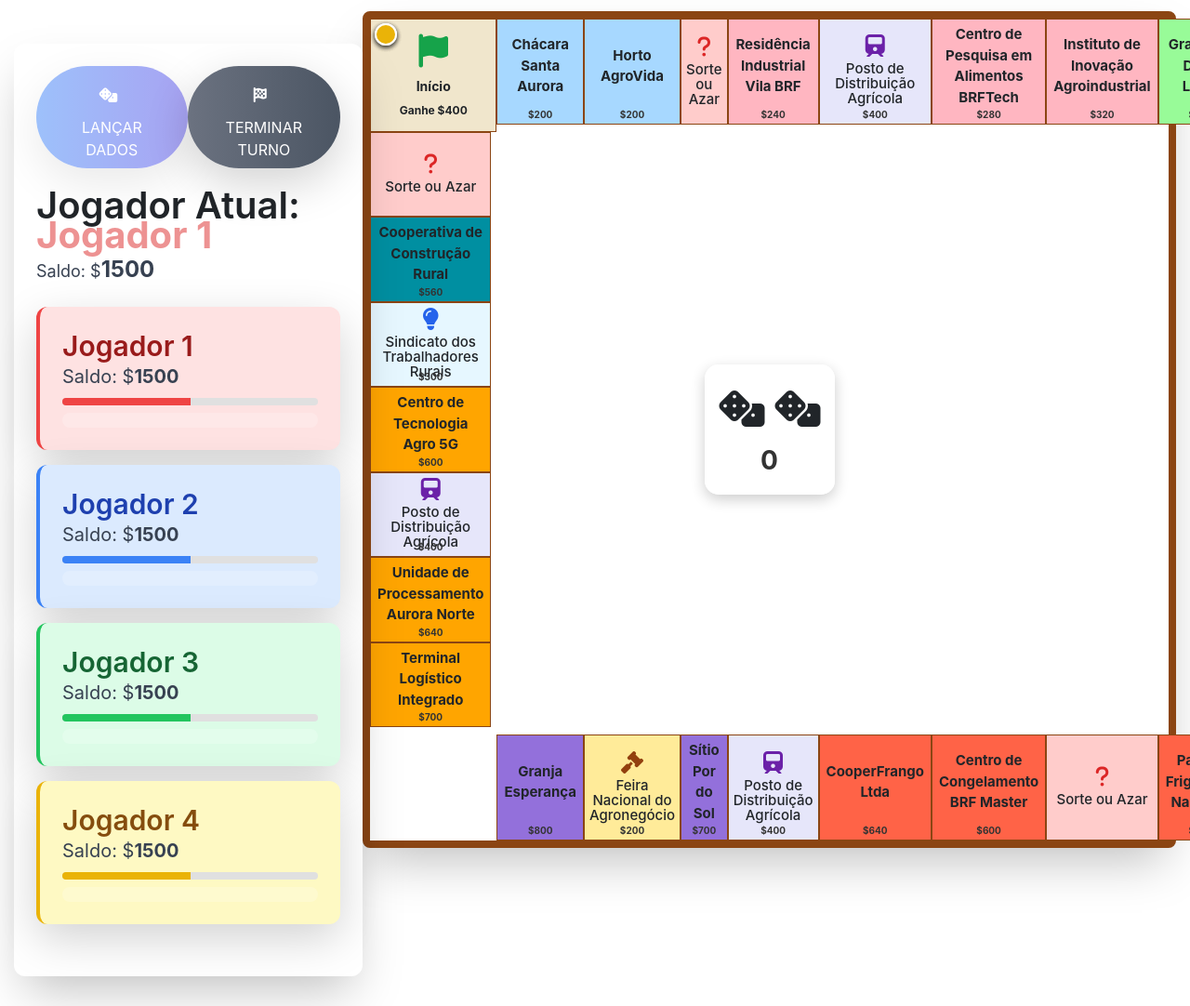
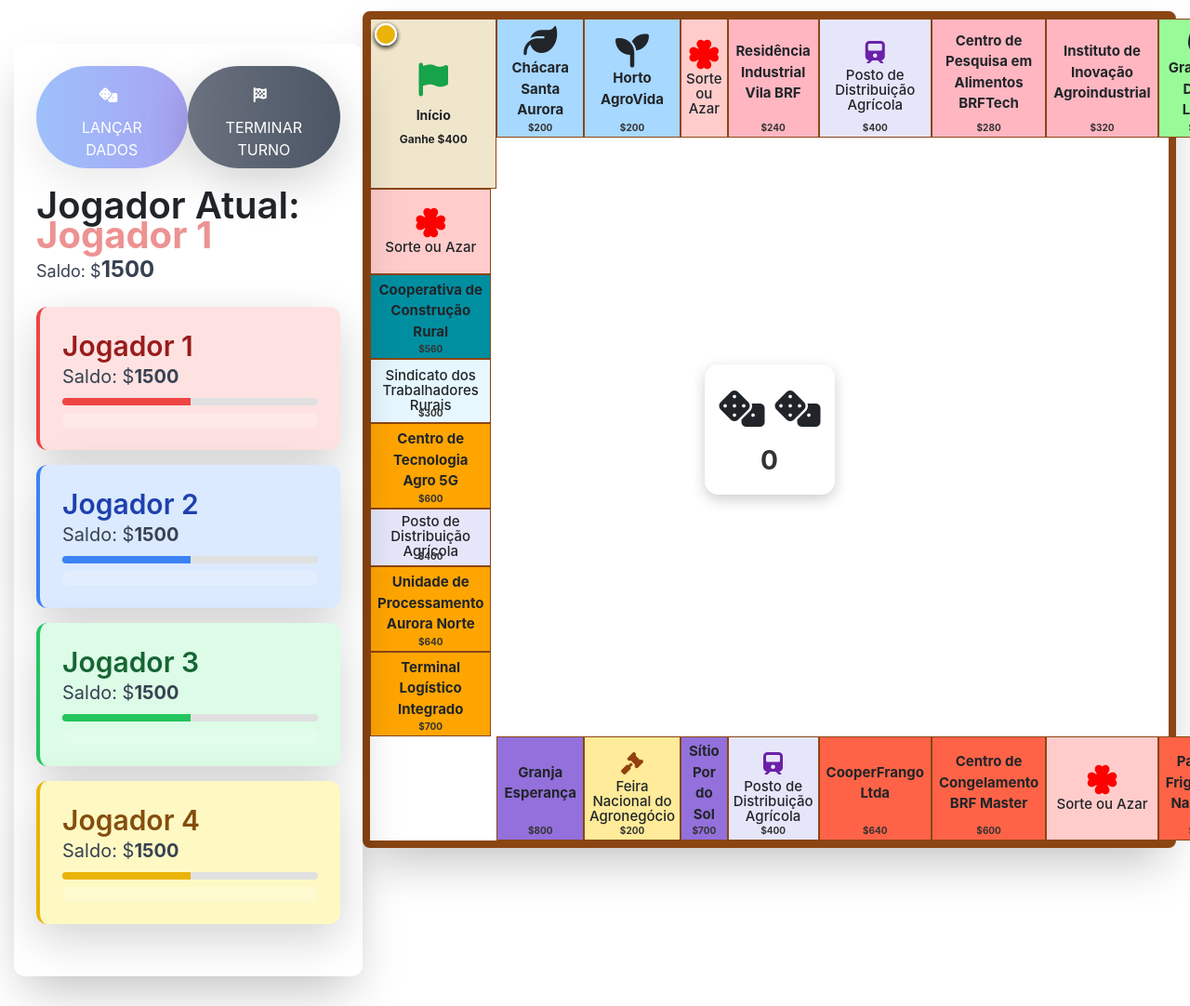
Before and after one commit to samuelmarc/bancoimo, a plain HTML site: page index.html in a window 1280 px wide. Shown: the top 1082 px of the page at 93% size. Drawn offline with nearby package versions, Linux system fonts and the light colour scheme.

Commit message:
#8 Colocar ícone em cada campo
Mudanças nos ícones, retirada e adição de icones de acordo com a necessidade.

```diff
--- a/index.html
+++ b/index.html
@@ -106,18 +106,20 @@
 
                 <!-- Top Row -->
                 <div class="property property-group-1" style="grid-column: 3; grid-row: 1;">
+                    <i class="fa-solid fa-leaf fa-3x"></i>
                     <span class="property-name">Chácara Santa Aurora</span>
                     <div class="property-price">$200</div>
                     <div class="property-houses"></div>
                 </div>
                 <div class="property property-group-1" style="grid-column: 4; grid-row: 1;">
+                    <i class="fa-solid fa-seedling fa-3x"></i>
                     <span class="property-name">Horto AgroVida</span>
                     <div class="property-price">$200</div>
                     <div class="property-houses"></div>
                 </div>
                 <div class="property chance" style="grid-column: 5; grid-row: 1;">
                     <div class="special-property">
-                        <i class="fas fa-question special-icon text-red-600"></i>
+                        <i class="fa-solid fa-clover fa-3x" style="color: #ff0000;"></i>
                         <span style="font-size: 15px;" class="font-medium text-xs">Sorte ou Azar</span>
                     </div>
                 </div>
@@ -144,6 +146,7 @@
                     <div class="property-houses"></div>
                 </div>
                 <div class="property property-group-3" style="grid-column: 10; grid-row: 1;">
+                    <i class="fa-solid fa-egg fa-3x"></i>
                     <span class="property-name">Granja da Dona Lúcia</span>
                     <div class="property-price">$360</div>
                     <div class="property-houses"></div>
@@ -151,7 +154,7 @@
 
                 <!-- Corner: Prisão -->
                 <div class="property corner" style="grid-column: 11 / span 2; grid-row: 1 / span 2;">
-                    <i class="fas fa-lock text-4xl mb-2 text-red-600"></i>
+                    <i class="fa-solid fa-scroll fa-3x"></i>
                     <span class="font-bold text-sm">Auditoria Operacional</span>
                     <div class="text-xs mt-2">Apenas visita</div>
                 </div>
@@ -164,7 +167,6 @@
                 </div>
                 <div class="property utility" style="grid-column: 11; grid-row: 4;">
                     <div class="special-property">
-                        <i class="fas fa-lightbulb special-icon text-blue-600"></i>
                         <span style="font-size: 15px;" class="font-medium text-xs">Sindicato dos Trabalhadores Rurais</span>
                         <div class="property-price">$300</div>
                     </div>
@@ -181,7 +183,6 @@
                 </div>
                 <div class="property railroad" style="grid-column: 11; grid-row: 7;">
                     <div class="special-property">
-                        <i class="fas fa-train special-icon text-purple-800"></i>
                         <span style="font-size: 15px;" class="font-medium text-xs">Posto de Distribuição Agrícola</span>
                         <div class="property-price">$400</div>
                     </div>
@@ -198,54 +199,54 @@
                 </div>
 
                 <!-- Corner: Parada Livre -->
-                <div class="property corner" style="grid-column: 11 / span 2; grid-row: 11 / span 2;">
+                <div class="property corner" style="grid-column: 11 / span 2; grid-row: 10 / span 2;">
 
                     <span class="font-bold text-sm">PARADA LIVRE</span>
                     <div class="text-xs mt-2">Descanso</div>
                 </div>
 
                 <!-- Bottom Row -->
-                <div class="property property-group-5" style="grid-column: 10; grid-row: 11;">
+                <div class="property property-group-5" style="grid-column: 10; grid-row: 10 / span 2;">
                     <span class="property-name">Parque Frigorífico Nacional</span>
                     <div class="property-price">$560</div>
                     <div class="property-houses"></div>
                 </div>
-                <div class="property chance" style="grid-column: 9; grid-row: 11;">
+                <div class="property chance" style="grid-column: 9; grid-row: 10 / span 2;">
                     <div class="special-property">
-                        <i class="fas fa-question special-icon text-red-600"></i>
+                        <i class="fa-solid fa-clover fa-3x" style="color: #ff0000;"></i>
                         <span style="font-size: 15px;" class="font-medium text-xs">Sorte ou Azar</span>
                     </div>
                 </div>
-                <div class="property property-group-5" style="grid-column: 8; grid-row: 11;">
+                <div class="property property-group-5" style="grid-column: 8; grid-row: 10 / span 2;">
                     <span class="property-name">Centro de Congelamento BRF Master</span>
                     <div class="property-price">$600</div>
                     <div class="property-houses"></div>
                 </div>
-                <div class="property property-group-5" style="grid-column: 7; grid-row: 11;">
+                <div class="property property-group-5" style="grid-column: 7; grid-row: 10 / span 2;">
                     <span class="property-name">CooperFrango Ltda</span>
                     <div class="property-price">$640</div>
                     <div class="property-houses"></div>
                 </div>
-                <div class="property railroad" style="grid-column: 6; grid-row: 11;">
+                <div class="property railroad" style="grid-column: 6; grid-row: 10 / span 2;">
                     <div class="special-property">
                         <i class="fas fa-train special-icon text-purple-800"></i>
                         <span style="font-size: 15px;" class="font-medium text-xs">Posto de Distribuição Agrícola</span>
                         <div class="property-price">$400</div>
                     </div>
                 </div>
-                <div class="property property-group-6" style="grid-column: 5; grid-row: 11;">
+                <div class="property property-group-6" style="grid-column: 5; grid-row: 10 / span 2;">
                     <span class="property-name">Sítio Por do Sol</span>
                     <div class="property-price">$700</div>
                     <div class="property-houses"></div>
                 </div>
-                <div class="property tax" style="grid-column: 4; grid-row: 11;">
+                <div class="property tax" style="grid-column: 4; grid-row: 10 / span 2;">
                     <div class="special-property">
                         <i class="fas fa-gavel special-icon text-amber-800"></i>
                         <span style="font-size: 15px;" class="font-medium text-xs">Feira Nacional do Agronegócio</span>
                         <div class="property-price">$200</div>
                     </div>
                 </div>
-                <div class="property property-group-6" style="grid-column: 3; grid-row: 11;">
+                <div class="property property-group-6" style="grid-column: 3; grid-row: 10 / span 2;">
                     <span class="property-name">Granja Esperança</span>
                     <div class="property-price">$800</div>
                     <div class="property-houses"></div>
@@ -264,7 +265,6 @@
                 </div>
                 <div class="property railroad" style="grid-column: 1; grid-row: 7;">
                     <div class="special-property">
-                        <i class="fas fa-train special-icon text-purple-800"></i>
                         <span style="font-size: 15px;" class="font-medium text-xs">Posto de Distribuição Agrícola</span>
                         <div class="property-price">$400</div>
                     </div>
@@ -276,7 +276,6 @@
                 </div>
                 <div class="property utility" style="grid-column: 1; grid-row: 5;">
                     <div class="special-property">
-                        <i class="fas fa-lightbulb special-icon text-blue-600"></i>
                         <span style="font-size: 15px;" class="font-medium text-xs">Sindicato dos Trabalhadores Rurais</span>
                         <div class="property-price">$300</div>
                     </div>
@@ -288,7 +287,7 @@
                 </div>
                 <div class="property chance" style="grid-column: 1; grid-row: 3;">
                     <div class="special-property">
-                        <i class="fas fa-question special-icon text-red-600"></i>
+                        <i class="fa-solid fa-clover fa-3x" style="color: #ff0000;"></i>
                         <span style="font-size: 15px;" class="font-medium text-xs">Sorte ou Azar</span>
                     </div>
                 </div>
```
